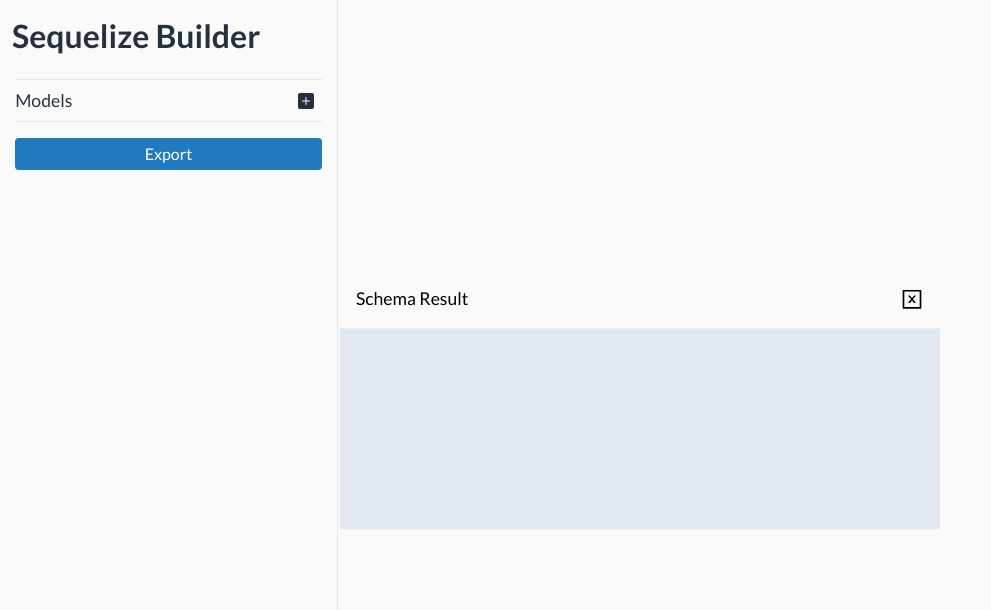
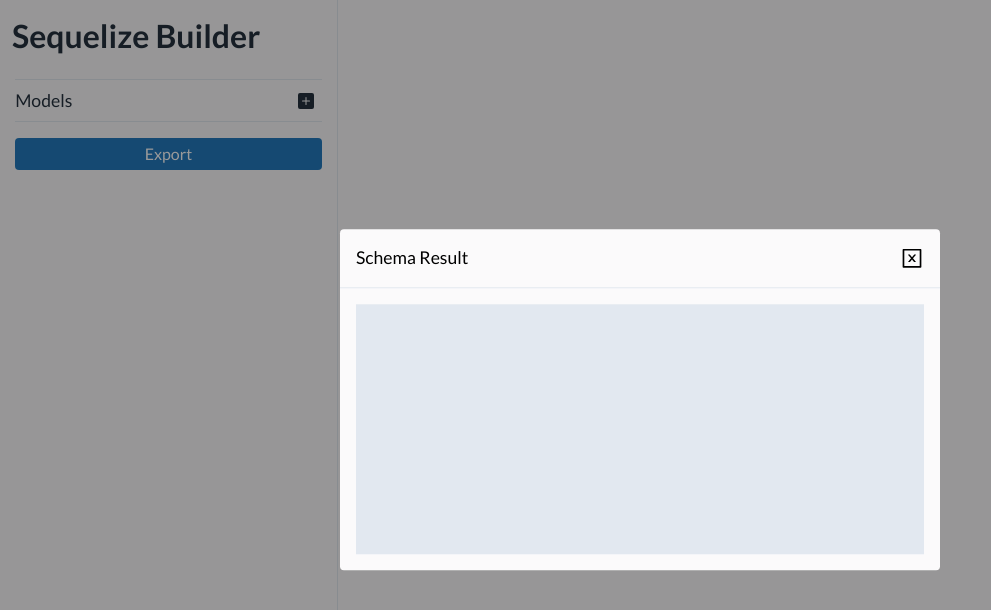
Before and after one commit to Ulysseassoo/SequelizeSchemaBuilder, a React (Vite) app: page / in a window 1280 px wide. Both pictures are taken after a click on the button "Export". Shown: the top 610 px of the page, without its empty margins (0-991 px from the left). Built offline with nearby package versions, Linux system fonts and the light colour scheme.

Commit message:
Added delete model feature

```diff
--- a/index.html
+++ b/index.html
@@ -7,7 +7,7 @@
 		<link rel="preconnect" href="https://fonts.gstatic.com" crossorigin />
 		<link href="https://fonts.googleapis.com/css2?family=Lato:ital,wght@0,400;0,700;1,400&display=swap" rel="stylesheet" />
 		<meta name="viewport" content="width=device-width, initial-scale=1.0" />
-		<title>Vite App</title>
+		<title>Sequelize Builder</title>
 	</head>
 	<body>
 		<div id="root"></div>
--- a/src/Components/Modal.jsx
+++ b/src/Components/Modal.jsx
@@ -13,10 +13,11 @@
 		setValue,
 		formState: { errors }
 	} = useForm()
-	const onSubmit = (data) => {
-		console.log(data)
-		const newData = { ...data, id: state.data[id].properties.length }
+	const onSubmit = (formData) => {
+		console.log(formData)
+		const newData = { ...formData, id: state.data[id].properties.length }
 		dispatch({ type: "add-property", data: newData, id: id })
+		setOnOpen(false)
 	}
 	useEffect(() => {
 		setValue("type", field)
@@ -70,6 +71,10 @@
 							<label htmlFor="unique">Unique ?</label>
 							<input type="checkbox" id="unique" {...register("unique", {})} />
 						</Center>
+						<Center>
+							<label htmlFor="auto">Auto Incrementation ?</label>
+							<input type="checkbox" id="auto" {...register("autoIncrement", {})} />
+						</Center>
 					</CheckBoxes>
 					<Button special type="submit">
 						Add
@@ -95,13 +100,14 @@
 
 const Box = styled.div`
 	padding: 1rem;
-	height: 200px;
+	height: 250px;
 	background-color: ${({ theme }) => theme.borders};
 	overflow-y: scroll;
 	color: ${({ theme }) => theme.secondarytext};
 	font-size: 1.1rem;
 	font-style: italic;
 	letter-spacing: 0.1rem;
+	margin: 1rem;
 `
 
 const Header = styled.div`
--- a/src/Components/Sidebar.jsx
+++ b/src/Components/Sidebar.jsx
@@ -13,14 +13,17 @@
 
 	const generateSchema = () => {
 		let schema = []
-		state.data.forEach((model) => {
-			schema.push(`\n const ${model.name} = sequelize.define('${model.name}', { \n`)
+		state.data.forEach((model, index) => {
+			index > 0 && schema.push("\n")
+			schema.push(`const ${model.name} = sequelize.define('${model.name}', { \n`)
 			model.properties.map((property) => {
-				schema.push(`${property.name}: {\n type: DataTypes.${property.type.toUpperCase()}`)
-				property.defaultValue && schema.push(`,\ndefaultValue: ${property.defaultValue}`)
-				property.primaryKey && schema.push(`,\nprimaryKey: true`)
-				property.null && schema.push(`,\nallowNull: true`)
-				schema.push("\n } \n")
+				schema.push(`${property.name}: {\n	type: DataTypes.${property.type.toUpperCase()}`)
+				property.defaultValue && schema.push(`,\n	defaultValue: ${property.defaultValue}`)
+				property.primaryKey && schema.push(`,\n	primaryKey: true`)
+				property.null && schema.push(`,\n	allowNull: true`)
+				property.autoIncrement && schema.push(`,\n	autoIncrement: true`)
+				property.unique && schema.push(`,\n	unique: true`)
+				schema.push("\n     } \n")
 			})
 			schema.push("})")
 		})
@@ -30,6 +33,7 @@
 	return (
 		<>
 			{onOpen && <Modal exported setOnOpen={setOnOpen} data={generateSchema()} />}
+			{onOpen && <Overlay />}
 			<Container>
 				<Title>Sequelize Builder</Title>
 				<Scroller>
@@ -48,6 +52,15 @@
 		</>
 	)
 }
+
+const Overlay = styled.div`
+	width: 100%;
+	height: 100vh;
+	background-color: rgba(0, 0, 0, 0.4);
+	z-index: 10;
+	position: absolute;
+	inset: 0;
+`
 
 const Container = styled.aside`
 	position: relative;
--- a/src/Provider/DataProvider.jsx
+++ b/src/Provider/DataProvider.jsx
@@ -20,21 +20,23 @@
 					data: [...state.data, newModel]
 				}
 			}
+			case "delete-model": {
+				const data = state.data.filter((item) => item.id !== action.id)
+				return { ...state, data: data }
+			}
 			case "add-property": {
-				const data = state.data.map((item, i) => (item.id == action.id ? { ...item, properties: [...item.properties, action.data] } : item))
+				const data = state.data.map((item) => (item.id == action.id ? { ...item, properties: [...item.properties, action.data] } : item))
 
-				console.log(data)
 				return { ...state, data: data }
 			}
 			case "delete-property": {
-				const data = state.data.map((item, i) =>
+				const data = state.data.map((item) =>
 					item.id == action.id ? { ...item, properties: item.properties.filter((element) => element.id !== action.property.id) } : item
 				)
-				console.log(data)
 				return { ...state, data: data }
 			}
 			case "update-name": {
-				const data = state.data.map((item, i) => (item.id === action.data.id ? { ...item, name: action.data.name } : item))
+				const data = state.data.map((item) => (item.id === action.data.id ? { ...item, name: action.data.name } : item))
 				return { ...state, data: data }
 			}
 		}
--- a/src/Screens/Model.jsx
+++ b/src/Screens/Model.jsx
@@ -57,7 +57,13 @@
 						{editMode && <Name value={newName} autoFocus onChange={(e) => changeName(e)} onKeyDown={(e) => registerName(e)}></Name>}
 						<FiEdit3 onClick={() => setEditMode(true)} />
 					</Block>
-					<IoIosOptions />
+					<Button
+						onClick={() => {
+							dispatch({ type: "delete-model", id: parseInt(id) })
+							navigate("/")
+						}}>
+						Delete
+					</Button>
 				</Top>
 				<Bottom>
 					<Left>
@@ -154,4 +160,18 @@
 	padding: 1rem;
 	gap: 0.75rem;
 `
+const Button = styled.button`
+	border: transparent;
+	padding: 0.5rem 1rem;
+	border-radius: 0.25rem;
+	text-align: center;
+	background-color: #ef233c;
+	color: white;
+	cursor: pointer;
+	font-size: 1.1rem;
+	transition: 0.2s ease-in;
+	&:hover {
+		background-color: #d90429;
+	}
+`
 export default Model
```
